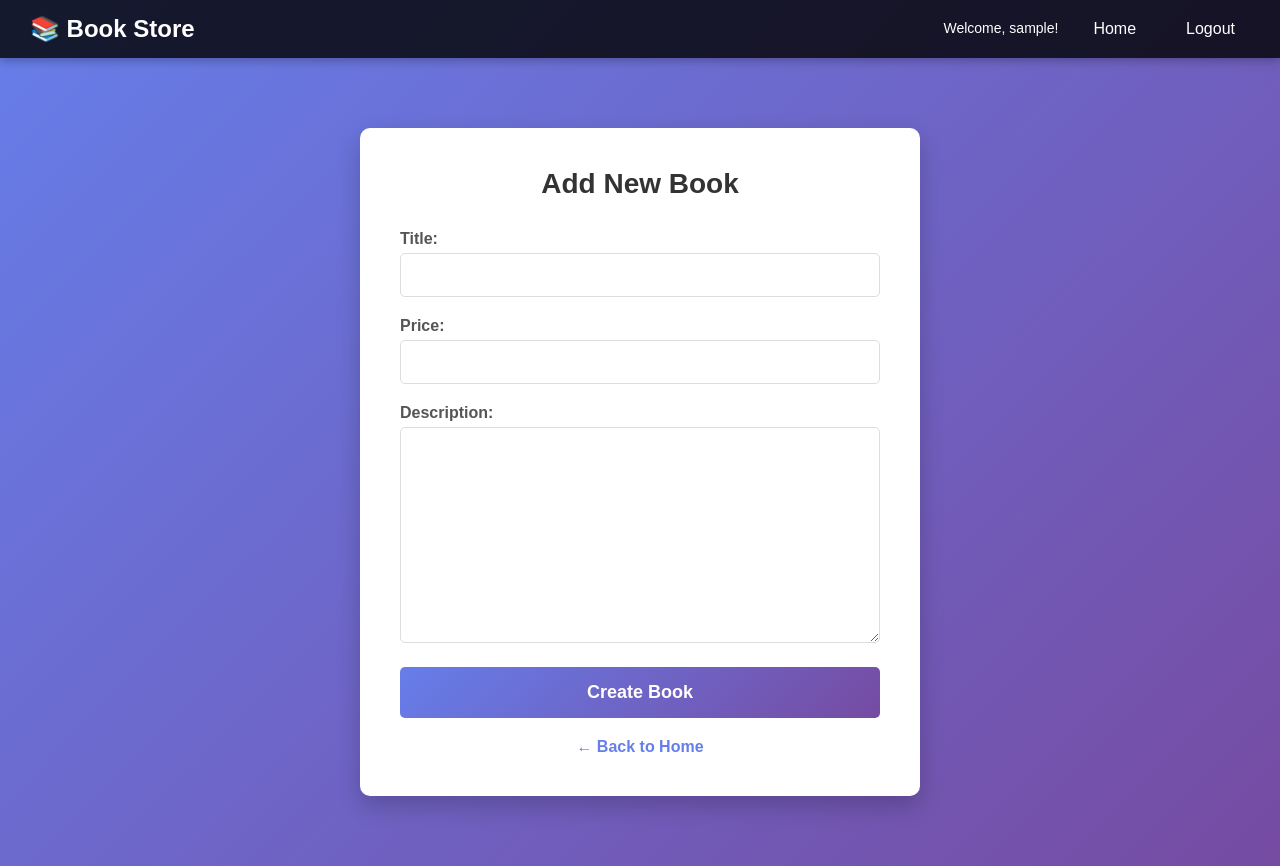
After one commit to Marwan2048/Book-Store, a Django app: page /create-book/ in a window 1280 px wide. The commit adds this page. Run offline with Django 5.2, Linux system fonts and the light colour scheme; the visitor is signed in with stand-in values (Sample User, id 1).

Commit message:
Implement (BookCreate - BookUpdate) views - Modify Price in models to be greather than 0

```diff
--- a/BookStore/BookApp/models.py
+++ b/BookStore/BookApp/models.py
@@ -1,12 +1,12 @@
 from django.db import models
 from django.contrib.auth.models import User
-
+from django.core.validators import MinValueValidator
 
 class Book(models.Model):
 
     author = models.ForeignKey(User , on_delete = models.SET_NULL , null=True)
     title = models.CharField( max_length = 100 )
-    price = models.PositiveIntegerField()
+    price = models.PositiveIntegerField(validators= [MinValueValidator(1)])
     description = models.TextField()
     created_at = models.DateField(auto_now_add= True , blank=True)
 
--- /dev/null
+++ b/BookStore/BookApp/templates/BookApp/book_create.html
@@ -0,0 +1,183 @@
+<!DOCTYPE html>
+<html lang="en">
+<head>
+    <meta charset="UTF-8">
+    <meta name="viewport" content="width=device-width, initial-scale=1.0">
+    <title>Create Book - Book Store</title>
+    <style>
+        * {
+            margin: 0;
+            padding: 0;
+            box-sizing: border-box;
+        }
+
+        body {
+            font-family: 'Arial', sans-serif;
+            background: linear-gradient(135deg, #667eea 0%, #764ba2 100%);
+            min-height: 100vh;
+        }
+
+        nav {
+            background: rgba(0, 0, 0, 0.8);
+            padding: 15px 30px;
+            display: flex;
+            justify-content: space-between;
+            align-items: center;
+            box-shadow: 0 2px 10px rgba(0, 0, 0, 0.3);
+        }
+
+        nav h1 {
+            color: white;
+            font-size: 24px;
+        }
+
+        nav ul {
+            list-style: none;
+            display: flex;
+            gap: 20px;
+        }
+
+        nav a {
+            color: white;
+            text-decoration: none;
+            padding: 8px 15px;
+            border-radius: 5px;
+            transition: background 0.3s;
+        }
+
+        nav a:hover {
+            background: rgba(102, 126, 234, 0.7);
+        }
+
+        .container {
+            max-width: 600px;
+            margin: 50px auto;
+            padding: 20px;
+        }
+
+        .form-card {
+            background: white;
+            padding: 40px;
+            border-radius: 10px;
+            box-shadow: 0 10px 25px rgba(0, 0, 0, 0.2);
+        }
+
+        .form-card h2 {
+            color: #333;
+            text-align: center;
+            margin-bottom: 30px;
+            font-size: 28px;
+        }
+
+        .form-group {
+            margin-bottom: 20px;
+        }
+
+        .form-group label {
+            display: block;
+            margin-bottom: 5px;
+            color: #555;
+            font-weight: bold;
+        }
+
+        .form-group input,
+        .form-group textarea {
+            width: 100%;
+            padding: 12px;
+            border: 1px solid #ddd;
+            border-radius: 5px;
+            font-size: 16px;
+            transition: border-color 0.3s;
+        }
+
+        .form-group input:focus,
+        .form-group textarea:focus {
+            outline: none;
+            border-color: #667eea;
+        }
+
+        .form-group textarea {
+            resize: vertical;
+            min-height: 100px;
+        }
+
+        .btn {
+            width: 100%;
+            padding: 15px;
+            background: linear-gradient(135deg, #667eea 0%, #764ba2 100%);
+            color: white;
+            border: none;
+            border-radius: 5px;
+            font-size: 18px;
+            font-weight: bold;
+            cursor: pointer;
+            transition: transform 0.2s, box-shadow 0.2s;
+        }
+
+        .btn:hover {
+            transform: translateY(-2px);
+            box-shadow: 0 5px 15px rgba(102, 126, 234, 0.4);
+        }
+
+        .user-info {
+            color: white;
+            font-size: 14px;
+        }
+
+        .back-link {
+            text-align: center;
+            margin-top: 20px;
+        }
+
+        .back-link a {
+            color: #667eea;
+            text-decoration: none;
+            font-weight: bold;
+        }
+
+        .back-link a:hover {
+            text-decoration: underline;
+        }
+    </style>
+</head>
+<body>
+    <nav>
+        <h1>📚 Book Store</h1>
+        <ul>
+            {% if user.is_authenticated %}
+                <li class="user-info">Welcome, {{ user.username }}!</li>
+                <li><a href="{% url 'home' %}">Home</a></li>
+                <li><a href="{% url 'logout' %}">Logout</a></li>
+            {% else %}
+                <li><a href="{% url 'login' %}">Login</a></li>
+                <li><a href="{% url 'register' %}">Register</a></li>
+            {% endif %}
+        </ul>
+    </nav>
+
+    <div class="container">
+        <div class="form-card">
+            <h2>Add New Book</h2>
+            <form method="post">
+                {% csrf_token %}
+                <div class="form-group">
+                    <label for="{{ form.title.id_for_label }}">Title:</label>
+                    {{ form.title }}
+                </div>
+                <div class="form-group">
+                    <label for="{{ form.price.id_for_label }}">Price:</label>
+                    {{ form.price }}
+                </div>
+                <div class="form-group">
+                    <label for="{{ form.description.id_for_label }}">Description:</label>
+                    {{ form.description }}
+                </div>
+                <button type="submit" class="btn">Create Book</button>
+            </form>
+            <div class="back-link">
+                <a href="{% url 'home' %}">← Back to Home</a>
+            </div>
+        </div>
+    </div>
+</body>
+</html>
--- a/BookStore/BookApp/urls.py
+++ b/BookStore/BookApp/urls.py
@@ -1,8 +1,10 @@
 from django.urls import path
-from .views import Register , Login , Logout , Home
+from .views import Register , Login , Logout , Home , BookCreate, UpdateBook
 urlpatterns = [
     path("register/", Register, name="register"),
     path("login/", Login , name ="login"),
     path("logout/", Logout , name ="logout"),
-    path("", Home, name="home"),
+    path("", Home, name= "home" ),
+    path("create-book/" , BookCreate , name = "create-book" ),
+    path("update-book/<int:b_id>/" , UpdateBook , name= "update-book")
 ]
--- a/BookStore/BookApp/views.py
+++ b/BookStore/BookApp/views.py
@@ -1,7 +1,10 @@
 from django.shortcuts import render , redirect
-from .forms import BookForm
 from django.contrib.auth.forms import UserCreationForm
 from django.contrib.auth import login , logout , authenticate
+from django.contrib.auth.decorators import login_required
+from .models import Book
+from .forms import BookForm
+
 # Create your views here.
 
 def Register(request):
@@ -20,10 +23,6 @@ def Register(request):
 
     context = {"form": form}
     return render(request, "BookApp/register.html", context)
-
-
-def Home(request):
-    return render(request, "BookApp/home.html")
 
 
 def Login(request):
@@ -45,4 +44,47 @@ def Login(request):
 def Logout(request):
 
     logout(request)
-    return redirect("login")
+    return redirect("home")
+
+
+def Home(request):
+    books = Book.objects.all()
+    context = {"books":books}
+    return render(request, "BookApp/home.html" , context)
+
+
+
+@login_required(login_url="login")
+def BookCreate(request):
+
+    if request.method == "POST":
+        form = BookForm(request.POST)
+        if form.is_valid():
+            book = form.save(commit=False)
+            book.author = request.user
+            book.save()
+            return redirect("home")
+
+    else:
+        form = BookForm()
+    context = {"form":form}
+    return render(request , "BookApp/book_create.html" , context )
+
+
+@login_required(login_url="login")
+def UpdateBook(request , b_id):
+
+    book = Book.objects.get(id = b_id)
+    if request.method == "POST":
+        form = BookForm(request.POST , instance=book)
+
+        if form.is_valid():
+            book = form.save(commit=False)
+            book.author = request.user
+            book.save()
+            return redirect("home")
+    else:
+        form = BookForm(instance=book)
+
+    context = {"form": form , "book": book}
+    return render(request, "BookApp/book_update.html", context)
```
Also changed, not shown: BookStore/BookApp/templates/BookApp/book_update.html (added, +51 -0 lines), BookStore/BookApp/templates/BookApp/home.html (+59 -27 lines), BookStore/BookApp/migrations/0002_alter_book_price.py (added).
